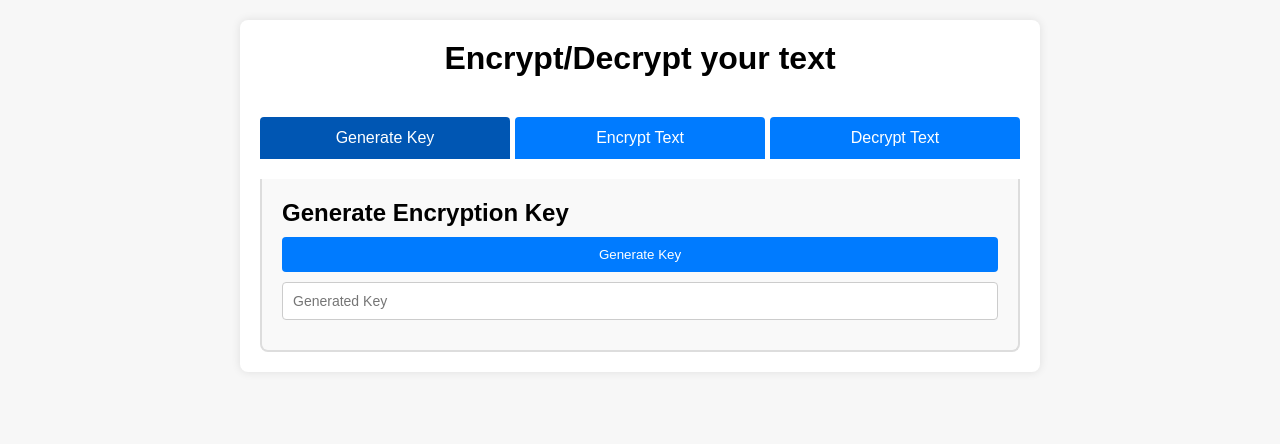
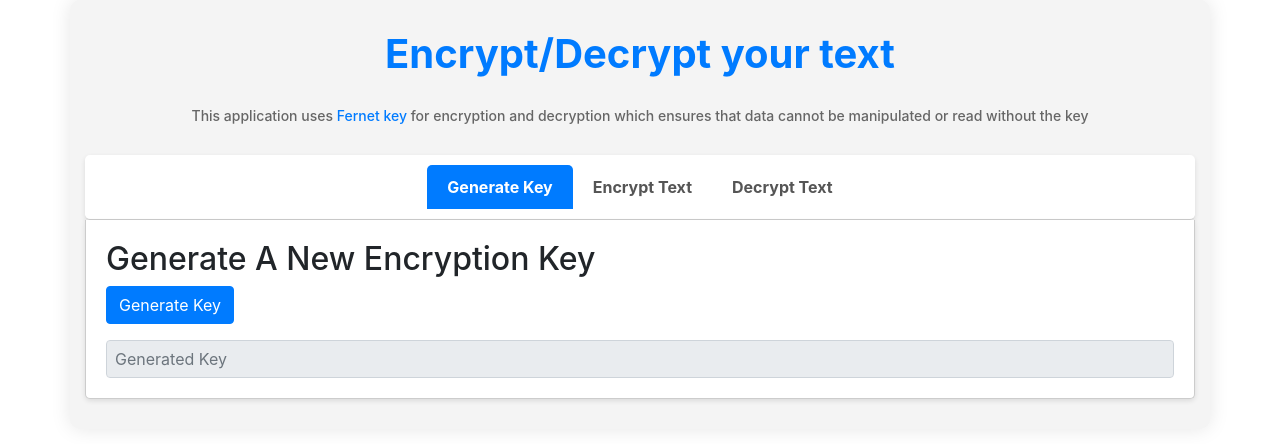
Before and after one commit to itsluminous/EasyEncryption, a Flask app: page / in a window 1280 px wide. Shown: the top 444 px of the page. Run offline with Flask 3, Linux system fonts and the light colour scheme; some libraries are stand-ins or nearby versions.

Commit message:
make html page look more modern

```diff
--- a/app.py
+++ b/app.py
@@ -4,6 +4,7 @@ Flask app for key generation, encryption, and decryption.
 
 from flask import Flask, render_template, request, jsonify
 from core import generate_key, encrypt_message, decrypt_message
+from cryptography.fernet import InvalidToken
 
 app = Flask(__name__)
 
@@ -52,6 +53,8 @@ def decrypt():
         return decrypted_text
     except ValueError as error:
         return jsonify({'error': str(error)}), 500
+    except InvalidToken as error:
+        return jsonify('error : Invalid encoded string'), 500
 
 
 if __name__ == '__main__':
--- a/static/styles.css
+++ b/static/styles.css
@@ -1,98 +1,103 @@
-* {
-    margin: 0;
-    padding: 0;
-    box-sizing: border-box;
-}
-
 body {
-    font-family: Arial, sans-serif;
-    background-color: #f7f7f7;
-    margin: 0;
-    padding: 0;
+    background-color: #f8f9fa;
+    color: #333;
 }
 
 .container {
-    max-width: 800px;
-    margin: 20px auto;
-    padding: 20px;
-    background-color: #fff;
-    border-radius: 8px;
-    box-shadow: 0 0 10px rgba(0, 0, 0, 0.1);
+    background-color: #f4f4f4;
+    padding: 30px;
+    border-radius: 10px;
+    box-shadow: 0px 0px 20px rgba(0, 0, 0, 0.1);
+    max-width: 600px;
+    width: 90%;
 }
 
 .title {
     text-align: center;
     margin-bottom: 30px;
+    font-weight: bold;
+    color: #007bff;
+}
+
+.subtitle {
+    text-align: center;
+    font-size: 14px;
+    margin-bottom: 30px;
+    color: #666;
 }
 
 .tabs {
     display: flex;
     justify-content: center;
-    margin-bottom: 20px;
+    background-color: #fff;
+    border-bottom: 1px solid #ccc;
+    padding: 10px 0;
+    border-radius: 5px;
+    box-shadow: 0px 2px 5px rgba(0, 0, 0, 0.1);
+    overflow: hidden; /* Ensures borders are visible */
 }
 
 .tabs button {
+    margin: 0;
+    padding: 10px 20px;
+    color: #555;
+    text-decoration: none;
+    transition: all 0.3s ease;
+    font-size: 16px;
+    font-weight: bold;
     border: none;
+    background: none;
+    cursor: pointer;
+    border-radius: 5px 5px 0 0;
     outline: none;
-    cursor: pointer;
-    padding: 12px 20px;
-    font-size: 16px;
-    background-color: #007bff;
-    color: #fff;
-    border-radius: 4px 4px 0 0;
-    transition: background-color 0.3s ease;
-}
-
-.tabs button:not(:last-child) {
-    margin-right: 5px;
 }
 
 .tabs button:hover {
-    background-color: #0056b3;
+    background-color: #f0f0f0;
+    color: #007bff;
 }
 
 .tabs button.active {
-    background-color: #0056b3;
+    background-color: #007bff;
+    color: #fff;
 }
 
 .tab-content {
     display: none;
     padding: 20px;
-    background-color: #f9f9f9;
-    border: 2px solid #ddd;
+    border: 1px solid #ccc;
     border-top: none;
-    border-radius: 0 0 8px 8px;
+    background-color: #fff;
+    border-radius: 0 0 5px 5px;
+    box-shadow: 0px 2px 5px rgba(0, 0, 0, 0.1);
 }
 
 .tab-content.active {
     display: block;
 }
 
-input[type="text"],
-textarea {
-    width: calc(100%);
-    padding: 10px;
-    margin-bottom: 10px;
-    margin-top: 10px;
-    border: 1px solid #ccc;
-    border-radius: 4px;
-    resize: none;
-    font-size: 14px;
+.btn-primary {
+    background-color: #007bff;
+    border-color: #007bff;
 }
 
-button {
-    width: 100%;
-    padding: 10px 0;
-    margin-top: 10px;
-    border: none;
-    outline: none;
-    cursor: pointer;
-    background-color: #007bff;
-    color: #fff;
-    border-radius: 4px;
-    transition: background-color 0.3s ease;
+.btn-primary:hover {
+    background-color: #0056b3;
+    border-color: #0056b3;
 }
 
-button:hover {
-    background-color: #0056b3;
+textarea,
+input[type="text"] {
+    margin-top: 10px;
+    width: 100%;
+    box-sizing: border-box;
+    padding: 8px;
 }
+
+@media (max-height: 600px) {
+    textarea,
+    input[type="text"] {
+        padding: 6px;
+        font-size: 14px;
+    }
+}
--- a/templates/index.html
+++ b/templates/index.html
@@ -5,37 +5,47 @@
     <meta charset="UTF-8">
     <title>Encrypt/Decrypt your text</title>
     <link rel="stylesheet" href="{{ url_for('static', filename='styles.css') }}">
+    <link href="https://maxcdn.bootstrapcdn.com/bootstrap/4.5.2/css/bootstrap.min.css" rel="stylesheet">
 </head>
 
 <body>
     <div class="container">
         <h1 class="title">Encrypt/Decrypt your text</h1>
+        <h6 class="subtitle">This application uses <a href="https://cryptography.io/en/latest/fernet/" target="_blank" style="color: #007bff; text-decoration: none;">Fernet key</a> for encryption and decryption which ensures that data cannot be manipulated or read without the key</h6>
+        <div class="row">
+            <div class="col-sm-12">
                 <div class="tabs">
                     <button onclick="openTab(event, 'generateKey')" class=" active">Generate Key</button>
                     <button onclick="openTab(event, 'encryptText')">Encrypt Text</button>
                     <button onclick="openTab(event, 'decryptText')">Decrypt Text</button>
                 </div>
+            </div>
+        </div>
 
+        <div class="row">
+            <div class="col-sm-12">
                 <div id="generateKey" class="tab-content active">
-            <h2>Generate Encryption Key</h2>
-            <button onclick="generateKey()">Generate Key</button>
-            <input type="text" id="generatedKey" placeholder="Generated Key" readonly>
+                    <h2>Generate A New Encryption Key</h2>
+                    <button onclick="generateKey()" class="btn btn-primary">Generate Key</button>
+                    <input type="text" id="generatedKey" class="form-control mt-3" placeholder="Generated Key" readonly>
                 </div>
 
                 <div id="encryptText" class="tab-content">
                     <h2>Encrypt Text</h2>
-            <input type="text" id="encryptionKey" placeholder="Enter Encryption Key">
-            <textarea id="encryptionInput" rows="8" placeholder="Enter text to encrypt"></textarea>
-            <button onclick="encryptText()">Encrypt</button>
-            <textarea id="encryptedOutput" rows="8" placeholder="Encrypted Text" readonly></textarea>
+                    <input type="text" id="encryptionKey" class="form-control" placeholder="Enter Encryption Key">
+                    <textarea id="encryptionInput" class="form-control mt-3" rows="8" placeholder="Enter text to encrypt"></textarea>
+                    <button onclick="encryptText()" class="btn btn-primary mt-3">Encrypt</button>
+                    <textarea id="encryptedOutput" class="form-control mt-3" rows="8" placeholder="Encrypted Text" readonly></textarea>
                 </div>
 
                 <div id="decryptText" class="tab-content">
                     <h2>Decrypt Text</h2>
-            <input type="text" id="decryptionKey" placeholder="Enter Decryption Key">
-            <textarea id="decryptionInput" rows="8" placeholder="Enter text to decrypt"></textarea>
-            <button onclick="decryptText()">Decrypt</button>
-            <textarea id="decryptedOutput" rows="8" placeholder="Decrypted Text" readonly></textarea>
+                    <input type="text" id="decryptionKey" class="form-control" placeholder="Enter Decryption Key">
+                    <textarea id="decryptionInput" class="form-control mt-3" rows="8" placeholder="Enter text to decrypt"></textarea>
+                    <button onclick="decryptText()" class="btn btn-primary mt-3">Decrypt</button>
+                    <textarea id="decryptedOutput" class="form-control mt-3" rows="8" placeholder="Decrypted Text" readonly></textarea>
+                </div>
+            </div>
         </div>
     </div>
 
```
Lines whose indentation alone changed are shown as unchanged.
